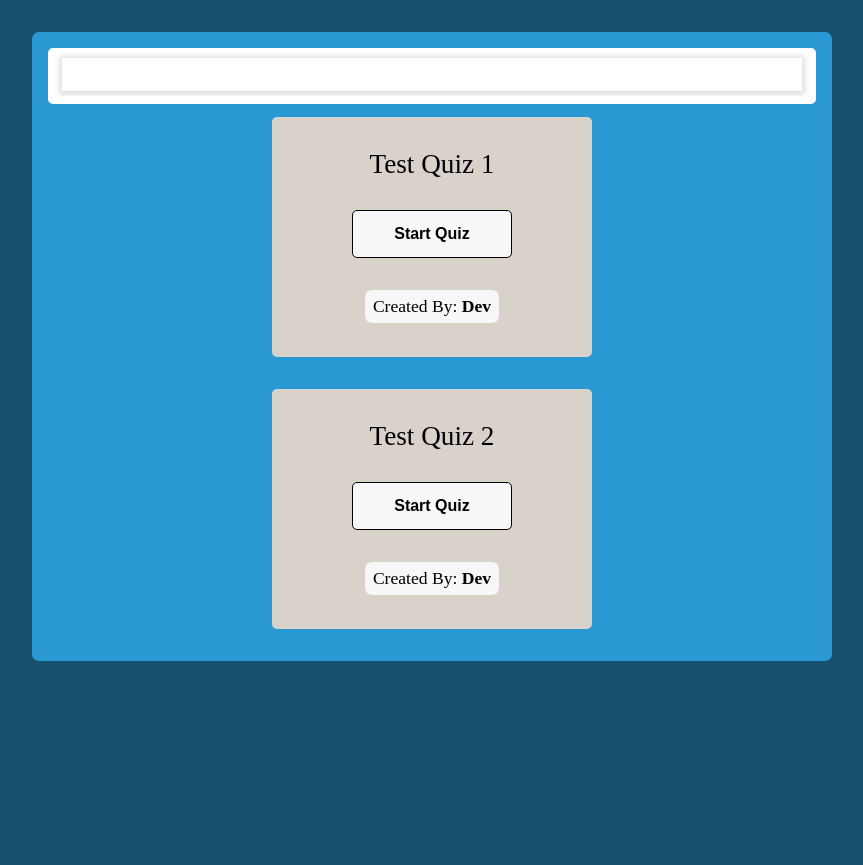
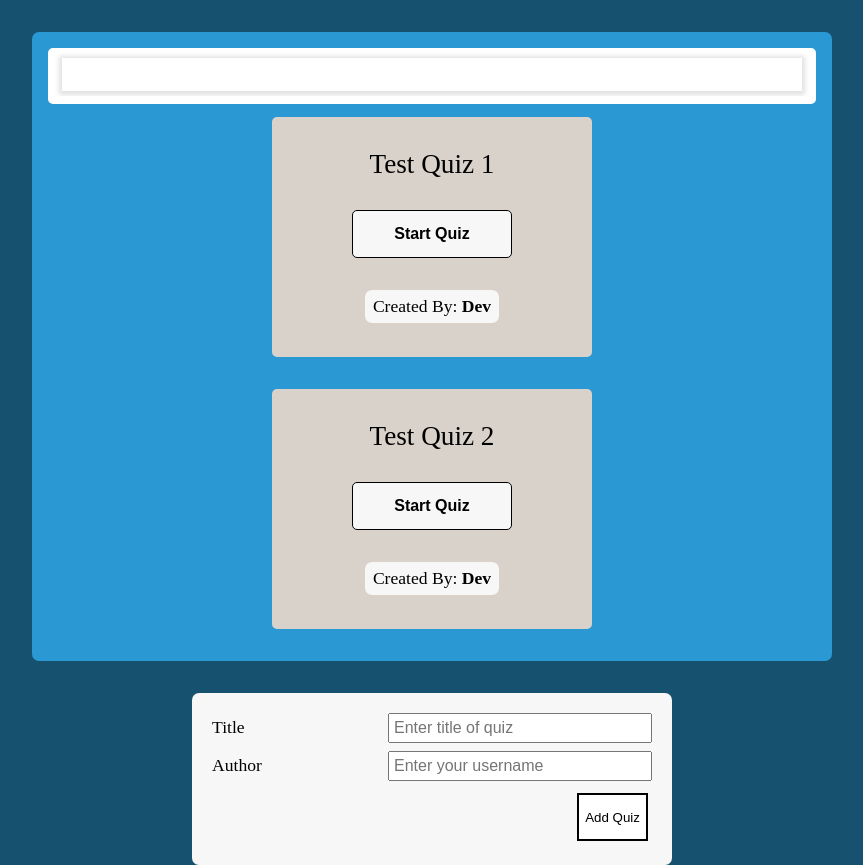
Before and after one commit to TazDeCoder/personality-quiz, a React (Create React App) app: page / in a window 1280 px wide. Shown: the whole page, without its empty margins (208-1071 px from the left). Before the commit the page ends 832 px from the top, so only its background shows below. Built offline with nearby package versions, Linux system fonts and the light colour scheme; the HTML template or start-up script is replaced by a standard one.

Commit message:
Add AddQuiz.js and QuizForm.js components

```diff
--- a/src/App.js
+++ b/src/App.js
@@ -1,6 +1,7 @@
 import { useState } from "react";
 
 import Quizzes from "./components/Quizzes/Quizzes";
+import AddQuiz from "./components/AddQuiz/AddQuiz";
 
 const SAMPLE_QUIZZES = [
   {
@@ -16,11 +17,18 @@ const SAMPLE_QUIZZES = [
 ];
 
 function App() {
-  const [quizzes] = useState(SAMPLE_QUIZZES);
+  const [quizzes, setQuizzes] = useState(SAMPLE_QUIZZES);
+
+  const addQuizHandler = (quiz) => {
+    setQuizzes((prevExpenses) => {
+      return [...prevExpenses, quiz];
+    });
+  };
 
   return (
     <div>
       <Quizzes items={quizzes} />
+      <AddQuiz onAddQuiz={addQuizHandler} />
     </div>
   );
 }
--- /dev/null
+++ b/src/components/AddQuiz/AddQuiz.js
@@ -0,0 +1,19 @@
+import QuizForm from "./QuizForm";
+
+function AddQuiz(props) {
+  const saveQuizDataHandler = (inputQuizData) => {
+    const quizData = {
+      ...inputQuizData,
+      id: Math.random().toString(),
+    };
+    props.onAddQuiz(quizData);
+  };
+
+  return (
+    <div>
+      <QuizForm onSaveQuizData={saveQuizDataHandler} />
+    </div>
+  );
+}
+
+export default AddQuiz;
--- /dev/null
+++ b/src/components/AddQuiz/QuizForm.js
@@ -0,0 +1,64 @@
+import { useState } from "react";
+
+import styles from "./QuizForm.module.css";
+
+function QuizForm(props) {
+  const [inputTitle, setInputTitle] = useState("");
+  const [inputAuthor, setInputAuthor] = useState("");
+
+  const titleChangeHandler = (e) => {
+    setInputTitle(e.target.value);
+  };
+
+  const authorChangeHandler = (e) => {
+    setInputAuthor(e.target.value);
+  };
+
+  const submitHandler = (e) => {
+    e.preventDefault();
+    // Create quiz data object
+    const quizData = {
+      title: inputTitle,
+      author: inputAuthor,
+    };
+    // Clear input fields
+    setInputTitle("");
+    setInputAuthor("");
+    // Save quiz data
+    props.onSaveQuizData(quizData);
+  };
+
+  return (
+    <form onSubmit={submitHandler}>
+      <div className={styles["add-quiz__controls"]}>
+        <div className={styles["add-quiz__control"]}>
+          <label>Title</label>
+          <input
+            type="text"
+            value={inputTitle}
+            placeholder="Enter title of quiz"
+            onChange={titleChangeHandler}
+            required
+          />
+        </div>
+
+        <div className={styles["add-quiz__control"]}>
+          <label>Author</label>
+          <input
+            type="text"
+            value={inputAuthor}
+            placeholder="Enter your username"
+            onChange={authorChangeHandler}
+            required
+          />
+        </div>
+
+        <div className={styles["add-quiz__actions"]}>
+          <button>Add Quiz</button>
+        </div>
+      </div>
+    </form>
+  );
+}
+
+export default QuizForm;
--- /dev/null
+++ b/src/components/AddQuiz/QuizForm.module.css
@@ -0,0 +1,45 @@
+.add-quiz__controls {
+  display: flex;
+  flex-wrap: wrap;
+  align-items: center;
+  max-width: 30rem;
+  padding: 1rem;
+  margin: 0 auto;
+  background-color: #f7f7f7;
+  border-radius: 7px;
+}
+
+.add-quiz__control {
+  display: flex;
+  align-items: center;
+  flex-grow: 1;
+  margin: 0.25rem;
+}
+
+.add-quiz__control label {
+  font-size: 1.1rem;
+  width: 40%;
+}
+
+.add-quiz__control input {
+  flex-grow: 1;
+  font-size: 1rem;
+  padding: 0.25rem;
+}
+
+.add-quiz__actions {
+  text-align: right;
+  width: 100%;
+  margin: 0.5rem;
+}
+
+.add-quiz__actions button {
+  background-color: #fff;
+  border: 2px solid #000;
+  cursor: pointer;
+}
+
+.add-quiz__actions button:hover {
+  background-color: #ccc;
+  cursor: pointer;
+}
```
